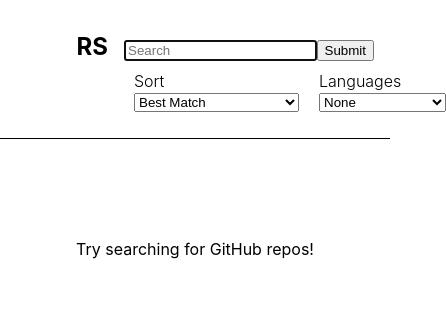
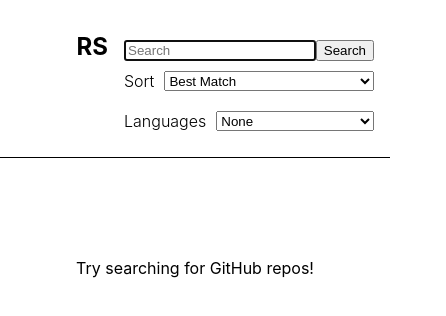
Before and after one commit to Nathan-Froeh/repo-search, a React (Create React App) app: page / in a window 390 px wide. Shown: the top 316 px of the page, 446 px wide, since content can reach past the window. Built offline with nearby package versions, Linux system fonts and the light colour scheme.

Commit message:
detail page mobile friendly

```diff
--- a/src/App.jsx
+++ b/src/App.jsx
@@ -25,7 +25,7 @@ function App(props) {
 
   function selectRepo(repo) {
     setSelectedRepo(repo)
-    history.push(`/repo/:${repo.id}`);
+    history.push(`/repo/${repo.id}`);
     console.log('repo', repo)
   }
 
--- a/src/RepoDetail/RepoDetail.jsx
+++ b/src/RepoDetail/RepoDetail.jsx
@@ -7,17 +7,17 @@ import {DateTime} from 'luxon';
 function RepoDetail({repo}) {
   let history = useHistory();
   let languages = (<div className="language">No Language Listed</div>);
+  function goBack() {
+    history.push('/');
+  }
+  if(!repo) goBack();
 
-  if(repo.language) {
+  if(repo && repo.language) {
     languages = repo.language.split(" ").map(language => (
       <div className="language" key={language}>{language}</div>
     ))
   }
 
-  function goBack() {
-    history.push('/');
-  }
-  if(!repo) goBack();
   return (
     <div className="repo-detail">
 
@@ -28,8 +28,12 @@ function RepoDetail({repo}) {
       <div className="repo card">
         <section className="header">
           <h3 className="name">{repo.full_name}</h3>
-          <p className="stars">{repo.stargazers_count} Stars</p>
-          <p className="date-updated">Updated {DateTime.fromJSDate(new Date(repo.updated_at)).toRelative()}</p>
+          <div>
+            <p className="stars">{repo.stargazers_count} Stars</p>
+            <p className="date-updated">
+              Updated {DateTime.fromJSDate(new Date(repo.updated_at)).toRelative()}
+            </p>
+          </div>
         </section>
         {languages}
 
--- a/src/RepoDetail/RepoDetail.scss
+++ b/src/RepoDetail/RepoDetail.scss
@@ -7,5 +7,33 @@
 
   .header {
     display: flex;
+
+    div {
+      display: flex;
+    }
   }
 }
+
+@media only screen and (max-width: 600px) {
+
+  .repo-detail {
+
+    .header {
+      flex-wrap: wrap;
+      h3 {
+        margin: 10px 0 0 0;
+      }
+
+      div {
+        display: flex;
+        justify-content: space-between;
+        width: 100%;
+
+        p {
+          font-size: 12px;
+          margin: 0 0 10px 0;
+        }
+      }
+    }
+  }
+}
--- a/src/Search/Search.jsx
+++ b/src/Search/Search.jsx
@@ -23,11 +23,12 @@ function Search(props) {
         // there is no language parameter so I will filter the returned repos by the selected language
         const filteredRepos = githubResults.data.items
           .filter(repo => (
-            repo.language && repo.language.includes(languageValue) || languageValue === ""));
+            (repo.language && repo.language.includes(languageValue)) || languageValue === ""));
         props.onSubmit(filteredRepos)
       }).catch(error => {
         props.onSubmit(null);
         props.onError(error.response.data.message);
+        console.error(error)
       })
   }
 
@@ -49,7 +50,7 @@ function Search(props) {
             placeholder="Search"
             value={searchValue}
             onChange={e => setSearchValue(e.target.value)}/>
-          <button type="submit">Submit</button>
+          <button type="submit">Search</button>
         </section>
         <section className="search-settings">
           <div>
--- a/src/Search/Search.scss
+++ b/src/Search/Search.scss
@@ -55,5 +55,19 @@
     .mobile-logo {
       display: block;
     }
+
+    .search-settings {
+      flex-wrap: wrap;
+
+      div {
+        width: 100%;
+        display: flex;
+        margin: 10px 0 10px 0;
+
+        select {
+          flex-grow: 1;
+        }
+      }
+    }
   }
 }
```
